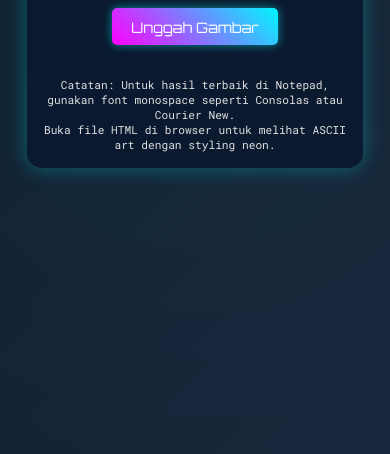
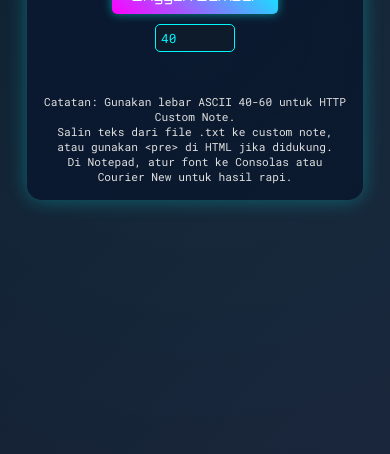
Before and after one commit to bowowiwendi/ascii-art-web, a plain HTML site: page index.html in a window 390 px wide. Shown: the part 390-844 px from the top of the page. Drawn offline with Linux system fonts and the light colour scheme.

Commit message:
Update index.html

```diff
--- a/index.html
+++ b/index.html
@@ -89,6 +89,16 @@
       box-shadow: 0 0 20px rgba(0, 255, 255, 0.8);
       transform: scale(1.05);
     }
+    #asciiWidth {
+      width: 100px;
+      background: #0d1b2a;
+      color: #00f7ff;
+      border: 1px solid #00f7ff;
+      padding: 5px;
+      margin: 10px;
+      font-family: 'Roboto Mono', monospace;
+      border-radius: 5px;
+    }
     #preview {
       max-width: 100%;
       width: 250px;
@@ -150,6 +160,7 @@
       .upload-btn, .download-btn { font-size: 0.9rem; padding: 0.6rem 1.2rem; }
       pre { font-size: 0.7rem; max-height: 40vh; }
       #preview { width: 200px; }
+      #asciiWidth { width: 80px; font-size: 0.8rem; }
       .instructions { font-size: 0.7rem; }
     }
     @media (min-width: 601px) and (max-width: 900px) {
@@ -164,6 +175,7 @@
     <h1>Neon ASCII Dot Art Converter</h1>
     <label for="imageInput" class="upload-btn">Unggah Gambar</label>
     <input type="file" id="imageInput" accept="image/*">
+    <input type="number" id="asciiWidth" value="40" min="20" max="60" placeholder="Lebar ASCII">
     <img id="preview" alt="Image Preview">
     <div id="output"></div>
     <div>
@@ -171,8 +183,9 @@
       <button id="downloadTxtBtn" class="download-btn">Unduh Teks</button>
     </div>
     <p class="instructions">
-      Catatan: Untuk hasil terbaik di Notepad, gunakan font monospace seperti Consolas atau Courier New.<br>
-      Buka file HTML di browser untuk melihat ASCII art dengan styling neon.
+      Catatan: Gunakan lebar ASCII 40-60 untuk HTTP Custom Note.<br>
+      Salin teks dari file .txt ke custom note, atau gunakan &lt;pre&gt; di HTML jika didukung.<br>
+      Di Notepad, atur font ke Consolas atau Courier New untuk hasil rapi.
     </p>
   </div>
 
@@ -202,7 +215,8 @@
       // Buat canvas untuk konversi
       const canvas = document.createElement('canvas');
       const ctx = canvas.getContext('2d');
-      canvas.width = 80; // Lebar ASCII
+      const asciiWidth = parseInt(document.getElementById('asciiWidth').value) || 40;
+      canvas.width = asciiWidth; // Lebar ASCII disesuaikan
       canvas.height = Math.round(img.height * (canvas.width / img.width));
       ctx.drawImage(img, 0, 0, canvas.width, canvas.height);
 
@@ -214,9 +228,8 @@
           const i = (y * canvas.width + x) * 4;
           const r = pixels[i], g = pixels[i + 1], b = pixels[i + 2];
           const brightness = (r + g + b) / 3;
-          // Gunakan kepadatan titik berdasarkan kecerahan (0-255)
-          const density = Math.floor((255 - brightness) / 40); // Skala disesuaikan untuk kontras lebih baik
-          asciiArt += '.'.repeat(Math.min(density, 5)) + ' ';
+          const density = Math.floor((255 - brightness) / 40); // Skala untuk kontras
+          asciiArt += '.'.repeat(Math.min(density, 4)) + ' ';
         }
         asciiArt += '\n';
       }
```
